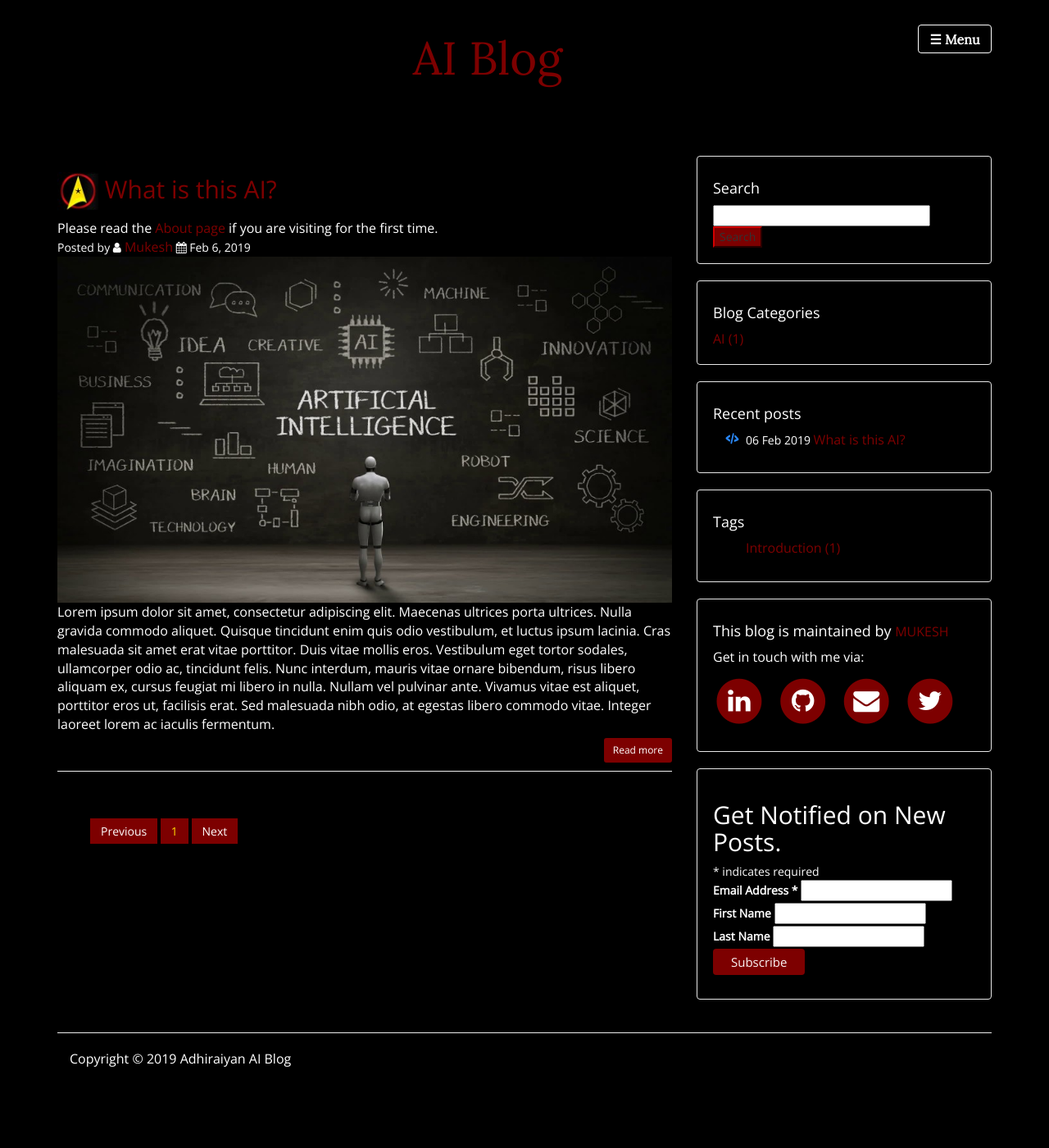
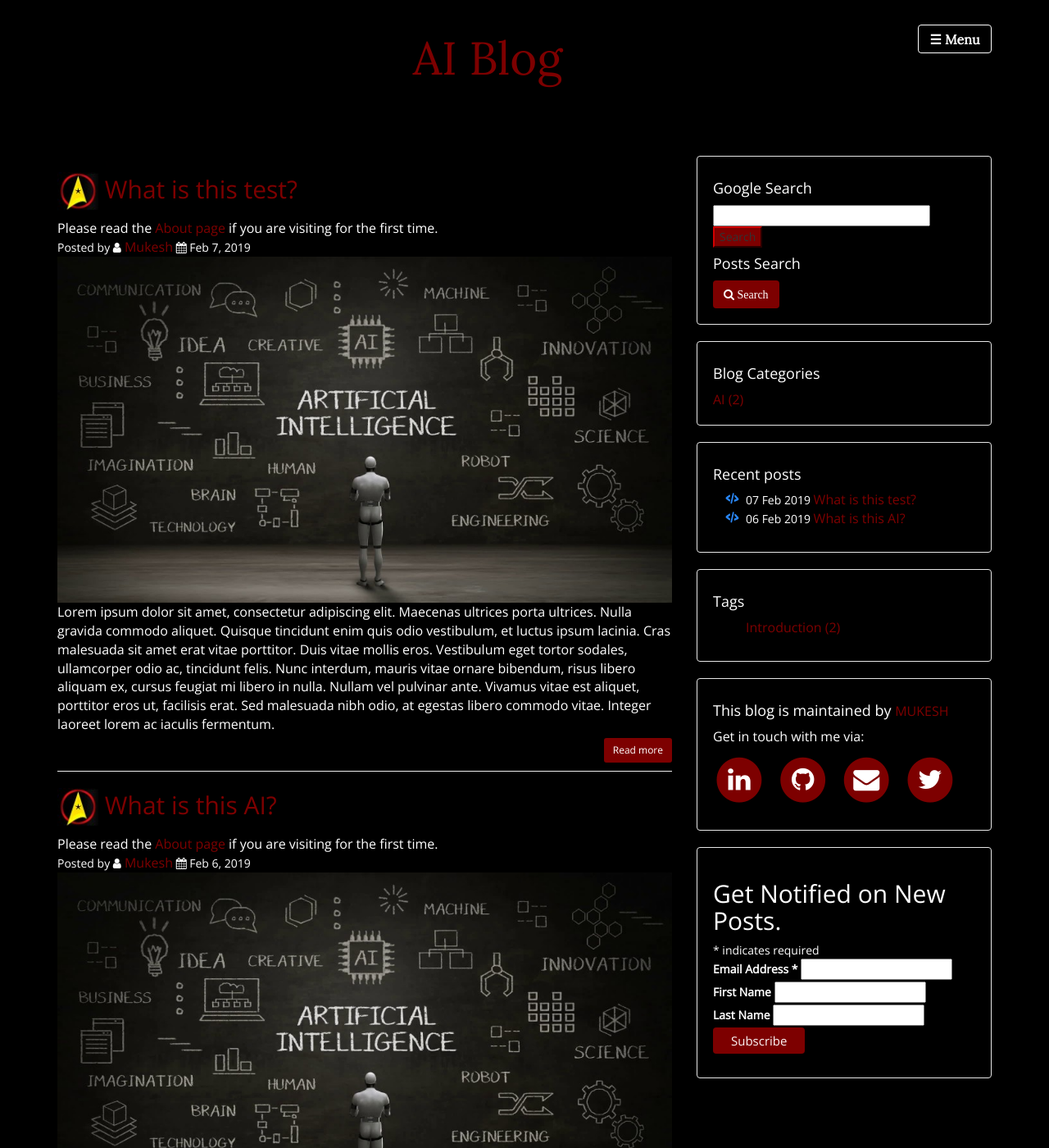
Before and after one commit to adhiraiyan/adhiraiyan.github.io, a Jekyll site: the page built from index.html, in a window 1280 px wide and 1400 px high. Shown: the whole window at 82% size. Built offline with Jekyll 4.4.1, drawn with Linux system fonts in a browser that asks for light colours; nearby versions of some CDN libraries; the list of posts is cut into pages by our own code; comment, search, counter and statistics services are not loaded.

Commit message:
search update

```diff
--- a/_config.yml
+++ b/_config.yml
@@ -33,11 +33,12 @@ social:
 image: /img/logo.PNG
 
 # Gems
-gems: [jekyll-paginate, jekyll-sitemap]
+# gems: [jekyll-paginate, jekyll-sitemap, jekyll-algolia]
 
-plugins:
-  - jekyll-paginate
-  - jekyll-sitemap
+# plugins:
+#   - jekyll-paginate
+#   - jekyll-sitemap
+#   - jekyll-algolia
 
 # Build settings
 markdown: kramdown
@@ -57,6 +58,11 @@ defaults:
       author: "Mukesh"
 
 
+algolia:
+   application_id: 89JP3NPKQF
+   index_name: post_NAME
+   search_only_api_key: f4f60e0fc2427fe8735f2b87f0c8159c
+
 # Exclude from processing.
 # The following items will not be processed, by default. Create a custom list
 # to override the default setting.
--- a/_includes/container.html
+++ b/_includes/container.html
@@ -8,21 +8,24 @@
 				{% for post in paginator.posts %}
 				<h2>
 					<img class="title-image" src="{{ "/img/adhiraiyan.jpg" | prepend: site.baseurl }}" />
-					<a class="post-link" style="font-size:30px; text-decoration:none;" href="{{ post.url | prepend: site.baseurl }}">{{ post.title }}</a>
+					<a class="post-link" style="font-size:30px; text-decoration:none;" href="{{ post.url | prepend: site.baseurl }}">{{
+						post.title }}</a>
 				</h2>
-				<p>Please read the <a href="../about.html" style="text-decoration:none;">About page</a> if you are visiting for the first time.</p>
+				<p>Please read the <a href="../about.html" style="text-decoration:none;">About page</a> if you are visiting for the
+					first time.</p>
 
 				<div class="author" style="margin-top: -10px;">Posted by
-					<i class="fa fa-user"></i><a href="https://www.mukeshmithrakumar.com/" style="text-decoration:none;"> {{ post.author}}</a>
+					<i class="fa fa-user"></i><a href="https://www.mukeshmithrakumar.com/" style="text-decoration:none;"> {{
+						post.author}}</a>
 					<span class="post-meta"><i class="fa fa-calendar"></i> {{ post.date | date: "%b %-d, %Y" }}</span>
 				</div>
 				<img src="{{ post.image | prepend: site.baseurl }}" style="width: 100%;max-height: 100%" }>
 				<div class="excerpt">{{ post.excerpt }}
-				<div class="readmore" style="float: right;">
-					{% if post.content | post_contains_excerpt_tag %}
-					<a href="{{ post.url | prepend: site.baseurl }}" class="btn btn-sm" style="color:white; background-color:#7d0000;">Read
-						more</a>
-					{% endif %}</div>
+					<div class="readmore" style="float: right;">
+						{% if post.content | post_contains_excerpt_tag %}
+						<a href="{{ post.url | prepend: site.baseurl }}" class="btn btn-sm" style="color:white; background-color:#7d0000;">Read
+							more</a>
+						{% endif %}</div>
 				</div>
 			</div>
 			<hr>
@@ -72,18 +75,21 @@
 		<div class="col-md-4">
 			<!-------------------------------------- Search Section ------------------------------------>
 			<div class="well">
-				<h4>Search</h4>
+				<h4>Google Search</h4>
 				<div class="input-group">
 					<form action="https://www.google.com" id="cse-search-box">
 						<div>
 							<input type="hidden" name="cx" value="" />
 							<input type="hidden" name="ie" value="UTF-8" />
 							<input type="text" name="q" size="30" />
-							<input type="submit" name="sa" value="Search" class="searchbtn"/>
+							<input type="submit" name="sa" value="Search" class="searchbtn" />
 						</div>
 					</form>
 					<script type="text/javascript" src="https://www.google.com/coop/cse/brand?form=cse-search-box&amp;lang=en"></script>
 				</div>
+				<h4 class="postsearch">Posts Search</h4>
+				<a type="button" class="btn" style="color:white; background-color:#7d0000;" href="/search.html"><i class="fa fa-search">
+						Search</i></a>
 			</div>
 
 			<!-------------------------------------- Blog Categories ------------------------------------>
--- a/_includes/header.html
+++ b/_includes/header.html
@@ -10,6 +10,9 @@
         </li>
         <li>
             <a href="../about.html">About</a>
+        </li>
+        <li>
+            <a href="../search.html">Search</a>
         </li>
         <li>
             <a href="https://www.mukeshmithrakumar.com/">Portfolio</a>
--- a/_includes/tags.html
+++ b/_includes/tags.html
@@ -24,11 +24,14 @@
 							<input type="hidden" name="cx" value="" />
 							<input type="hidden" name="ie" value="UTF-8" />
 							<input type="text" name="q" size="30" />
-							<input type="submit" name="sa" value="Search" class="searchbtn"/>
+							<input type="submit" name="sa" value="Search" class="searchbtn" />
 						</div>
 					</form>
 					<script type="text/javascript" src="http://www.google.com/coop/cse/brand?form=cse-search-box&amp;lang=en"></script>
 				</div>
+				<h4 class="postsearch">Posts Search</h4>
+				<a type="button" class="btn" style="color:white; background-color:#7d0000;" href="{{site.baseurl}}/search.html"><i class="fa fa-search">
+						Search</i></a>
 			</div>
 
 			<!-------------------------------------- Blog Categories ------------------------------------>
--- /dev/null
+++ b/_posts/ai/2019-02-07-what-is-this-test.markdown
@@ -0,0 +1,21 @@
+---
+title:  "What is this test?"
+date:   2019-02-07
+categories: ['AI']
+tags: [Introduction]
+image: /img/ai/ai-chapter1-fig1.jpg
+
+---
+
+Lorem ipsum dolor sit amet, consectetur adipiscing elit. Maecenas ultrices porta ultrices. Nulla gravida commodo aliquet. Quisque tincidunt enim quis odio vestibulum, et luctus ipsum lacinia. Cras malesuada sit amet erat vitae porttitor. Duis vitae mollis eros. Vestibulum eget tortor sodales, ullamcorper odio ac, tincidunt felis. Nunc interdum, mauris vitae ornare bibendum, risus libero aliquam ex, cursus feugiat mi libero in nulla. Nullam vel pulvinar ante. Vivamus vitae est aliquet, porttitor eros ut, facilisis erat. Sed malesuada nibh odio, at egestas libero commodo vitae. Integer laoreet lorem ac iaculis fermentum.
+<!-- more -->
+
+
+Praesent sodales viverra purus non semper. Maecenas eu convallis neque. Integer velit nunc, facilisis vel nisi in, semper pretium lorem.
+
+Sed orci est, pellentesque sit amet volutpat a, tristique in leo. Ut at euismod dolor, non laoreet mi. Interdum et malesuada fames ac ante ipsum primis in faucibus.
+
+Vestibulum metus lorem, dapibus ut purus ac, bibendum vulputate metus. Sed a lorem enim. Ut in pharetra dui.
+Etiam ultrices orci a risus fringilla, eu molestie elit finibus. Interdum et malesuada fames ac ante ipsum primis in faucibus. Nullam sed metus nulla. Nam vel aliquet enim. Pellentesque elementum, libero at vulputate cursus, velit turpis tempor neque, quis pellentesque turpis mi non est. Fusce tristique imperdiet fringilla. Integer tristique nibh imperdiet lacus volutpat, vitae tempor nulla efficitur. Nam ipsum ipsum, semper ut tellus eget, venenatis imperdiet augue. Nulla facilisi. Aenean non nisl eget justo efficitur bibendum. Quisque vel risus est. Cras id quam velit.
+
+Pellentesque quis hendrerit leo. Pellentesque tristique sem vitae pretium posuere. Vivamus euismod eu tellus nec porttitor. Sed vel est sem. Nullam pellentesque arcu in justo molestie maximus. Integer augue nibh, ultrices eget aliquam eget, rhoncus at est. Phasellus molestie, ante ut tempor dignissim, nisl nisl congue enim, id hendrerit dolor lorem ut ante.
```
Also changed, not shown: GEmfile (added, +9 -0 lines), _includes/algolia.html (added, +108 -0 lines), _includes/cat.html (+5 -2 lines), _layouts/about.html (+0 -27 lines), _layouts/search.html (added, +31 -0 lines), search.md (added, +3 -0 lines), GEmfile.lock (added).
